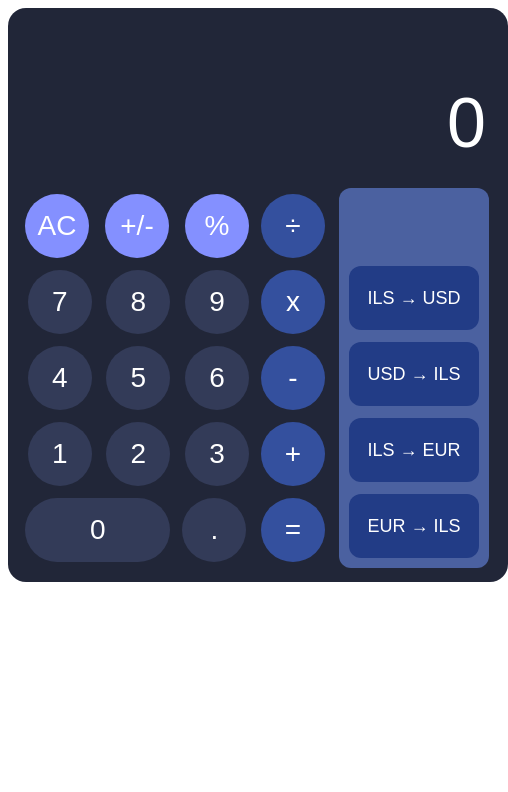
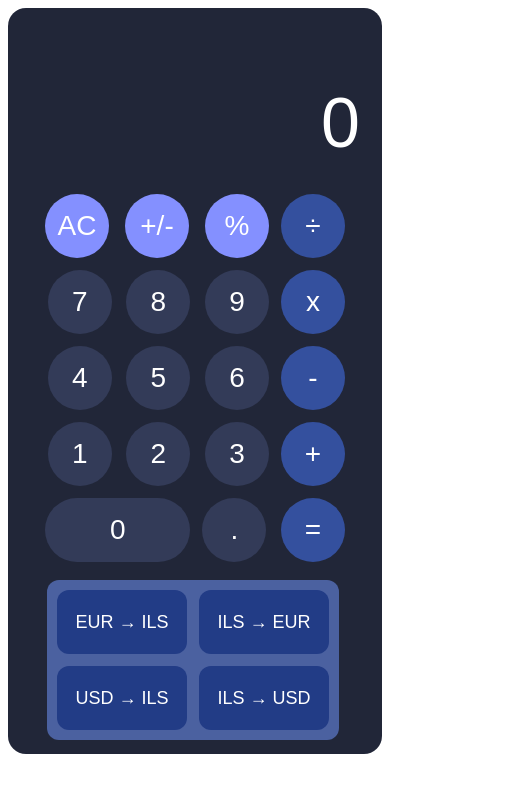
Before and after one commit to Ahmad-Omar/calculator, a plain HTML site: page index.html in a window 390 px wide. Shown: the whole page, 508 px wide, since content can reach past the window. Drawn offline with Linux system fonts and the light colour scheme.

Commit message:
fix layout for mobile screen

```diff
--- a/css/style.css
+++ b/css/style.css
@@ -4,6 +4,13 @@
     padding: 50px 0 14px;
     border-radius: 18px;
     background-color: #212638;
+}
+
+@media (min-width: 320px) and (max-width: 510px) {
+    .calculator {
+        width: auto;
+
+    }
 }
 
 .calc-display input {
@@ -46,6 +53,19 @@
 
     max-width: fit-content;
     margin: auto;
+}
+
+@media (min-width: 320px) and (max-width: 510px) {
+    .calc-keys {
+        display: grid;
+        grid-template-areas: 'top top top operators'
+            'numbers numbers numbers operators'
+            'numbers numbers numbers operators'
+            'numbers numbers numbers operators'
+            'bottom bottom bottom operators'
+            'currency currency currency currency';
+
+    }
 }
 
 .top-operators {
@@ -92,6 +112,14 @@
     margin: 0 8px;
 }
 
+@media (min-width: 320px) and (max-width: 510px) {
+    .currency-convertor {
+        display: grid;
+        grid-template-columns: auto auto;
+        margin-top: 12px;
+    }
+}
+
 .currency-title {
     color: #fff;
     font-size: 16px;
```
Also changed, not shown: index.html (+0 -1 lines).
